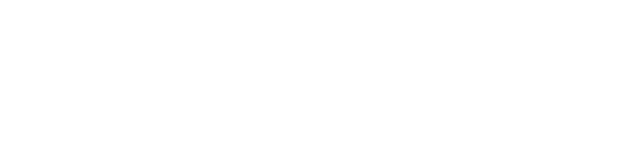
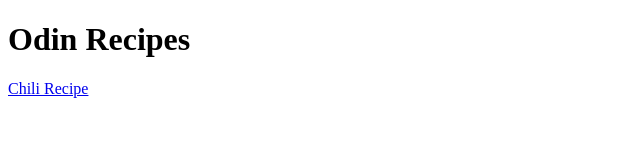
Before and after one commit to malikljalid/odin-recipes, a plain HTML site: page index.html in a window 1280 px wide. Shown: the whole page, without its empty margins (0-640 px from the left). Drawn offline with Linux system fonts and the light colour scheme.

Commit message:
Link the index.html to chili.html page
This is very useful to link the chili recipe page to the home page

```diff
--- a/index.html
+++ b/index.html
@@ -7,7 +7,8 @@
     </head>
 
     <body>
-
+        <h1>Odin Recipes</h1>
+        <a href="./recipes/chili.html" target="_self" rel="noreferrer">Chili Recipe</a>
 
     </body>
 </html>
```
